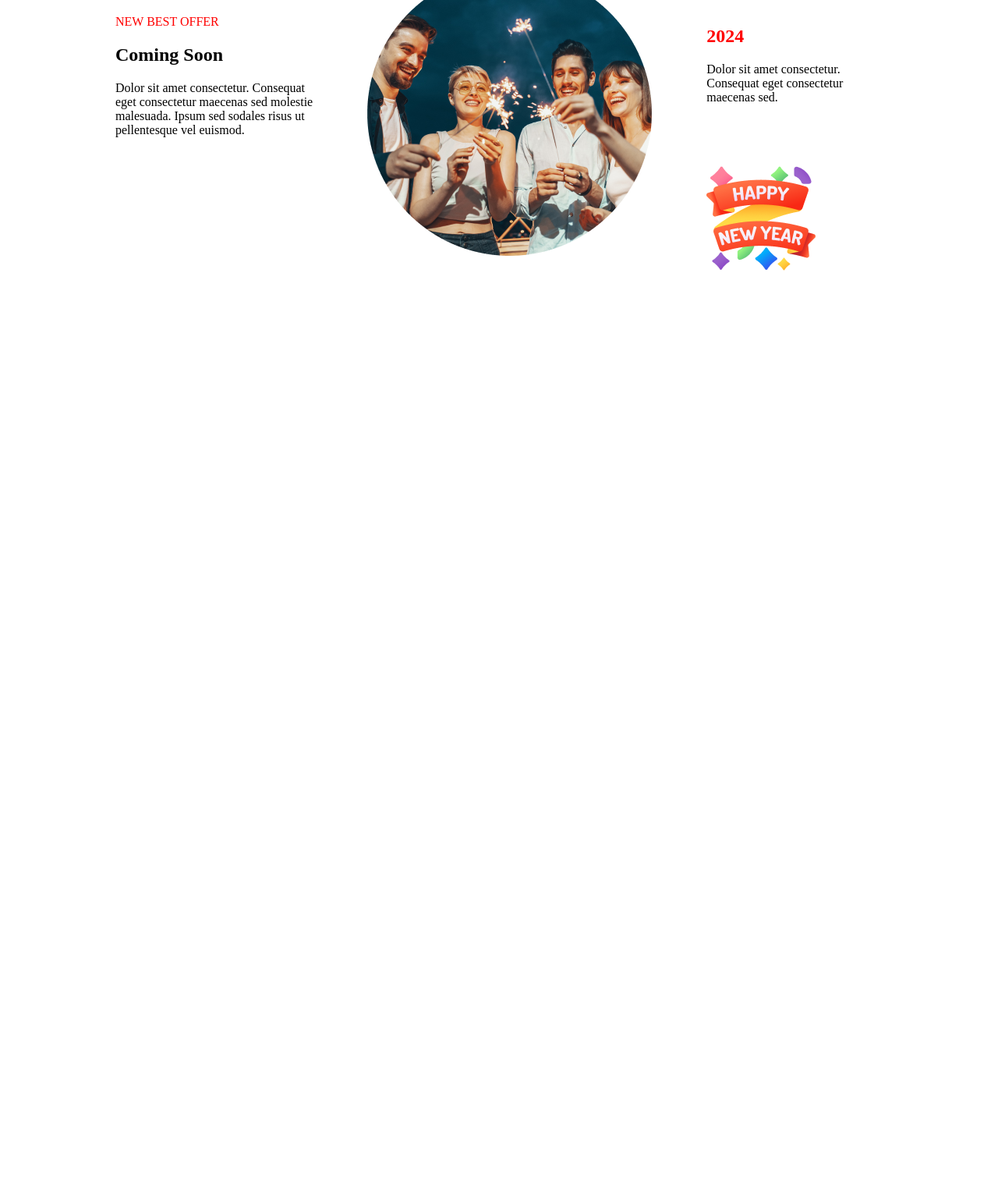
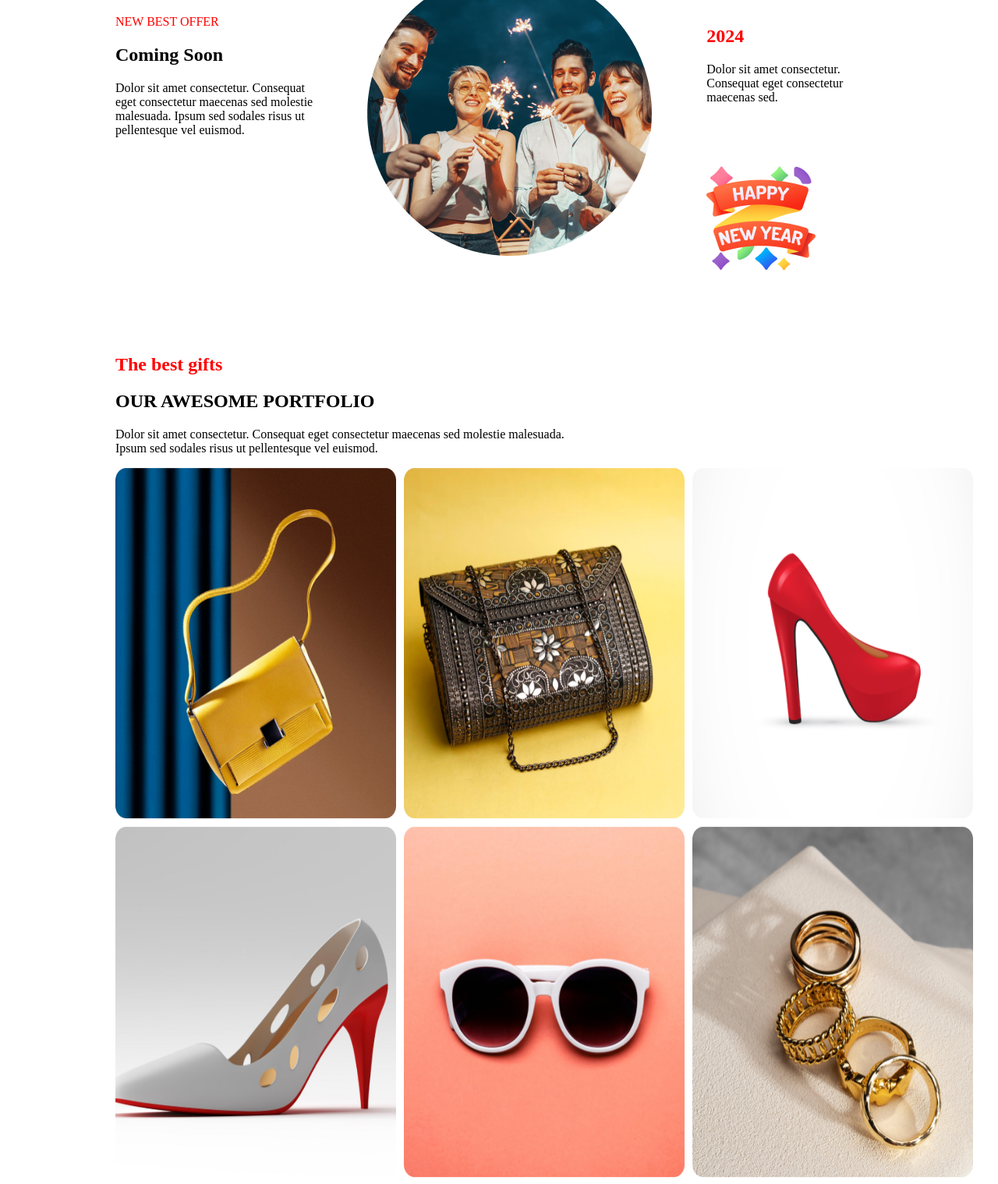
Before and after one commit to yuvraj141/assignment, a plain HTML site: page index.html in a window 1280 px wide. Shown: the part 2821-4339 px from the top of the page at 78% size. Before the commit the page ends 3183 px from the top, so only its background shows below. Drawn offline with Linux system fonts and the light colour scheme.

Commit message:
section 5 done

```diff
--- a/index.html
+++ b/index.html
@@ -65,5 +65,23 @@
         </div>
       </div>
     </section>
+    <!-- section-5 -->
+    <section>
+      <div class="section-5">
+        <h2 class="sp">The best gifts</h2>
+        <h1>OUR AWESOME PORTFOLIO</h1>
+        <p>Dolor sit amet consectetur. Consequat eget consectetur maecenas sed molestie malesuada. <br> Ipsum sed sodales risus ut pellentesque vel euismod. </p>
+        <div class="section-5-images">
+          <img class="image-shape" src="images/Rectangle 3.png" alt="">
+          <img class="image-shape" src="images/Rectangle 4.png" alt="">
+          <img class="image-shape" src="images/Rectangle 5.png" alt="">
+        </div>
+        <div class="section-5-images-1">
+          <img class="image-shape"  src="images/Rectangle 6.png" alt="">
+          <img class="image-shape" src="images/Rectangle 7.png" alt="">
+          <img class="image-shape" src="images/Rectangle 8.png" alt="">
+        </div>
+      </div>
+    </section>
 </body>
 </html>
--- a/style.css
+++ b/style.css
@@ -115,3 +115,23 @@ padding: 100px 20px 20px 20px;
 .img-1{
     margin-top: 60px;
 }
+/* section-5 */
+.section-5{
+    margin-top: 100px;
+    max-width: 1100px;
+    margin-left: 140px;
+}
+.section-5-images{
+    display: flex;
+    gap: 10px;
+}
+.image-shape{
+    width: 360px;
+    height: 450px;
+    flex-shrink: 0;
+}
+.section-5-images-1{
+    margin-top: 10px;
+    display: flex;
+    gap: 10px;
+}
```
